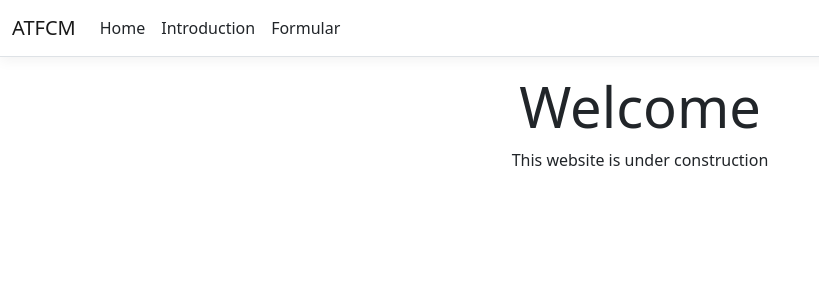
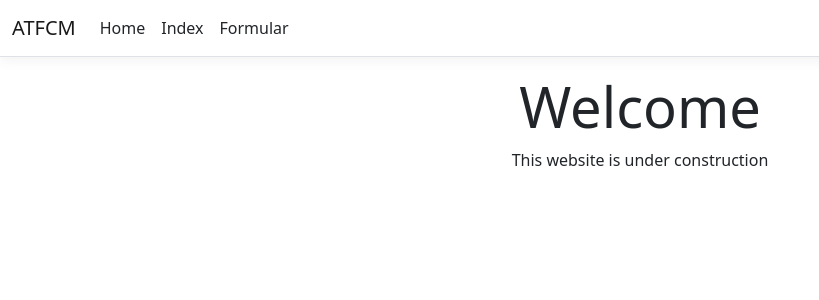
Before and after one commit to bernd24/ActivityTrackerForConstructionMachines, an ASP.NET Core app: page / in a window 1280 px wide. Shown: the top 300 px of the page, without its empty margins (0-819 px from the left). Run offline with ASP.NET Core 8, Linux system fonts and the light colour scheme; style sheets or scripts are compiled from the project's sources.

```diff
--- a/Server/Views/Shared/_Layout.cshtml
+++ b/Server/Views/Shared/_Layout.cshtml
@@ -39,6 +39,20 @@
             text-align:center;
             vertical-align:middle;
         }
+
+
+
+
+
+
+
+
+
+
+
+
+
+
     </style>
 
 
@@ -58,10 +72,10 @@
                             <a class="nav-link text-dark" asp-area="" asp-controller="Home" asp-action="Index">Home</a>
                         </li>
                         <li class="nav-item">
-                            <a class="nav-link text-dark" asp-area="" asp-controller="SUSTest" asp-action="Introduction">Introduction</a>
+                            <a class="nav-link text-dark" asp-area="" asp-controller="SUSTest" asp-action="SUSResults">Index</a>
                         </li>
                         <li class="nav-item">
-                            <a class="nav-link text-dark" asp-area="" asp-controller="SUSTest" asp-action="Formular">Formular</a>
+                            <a class="nav-link text-dark" asp-area="" asp-controller="SUSTest" asp-action="Introduction">Formular</a>
                         </li>
                     </ul>
                 </div>
```
